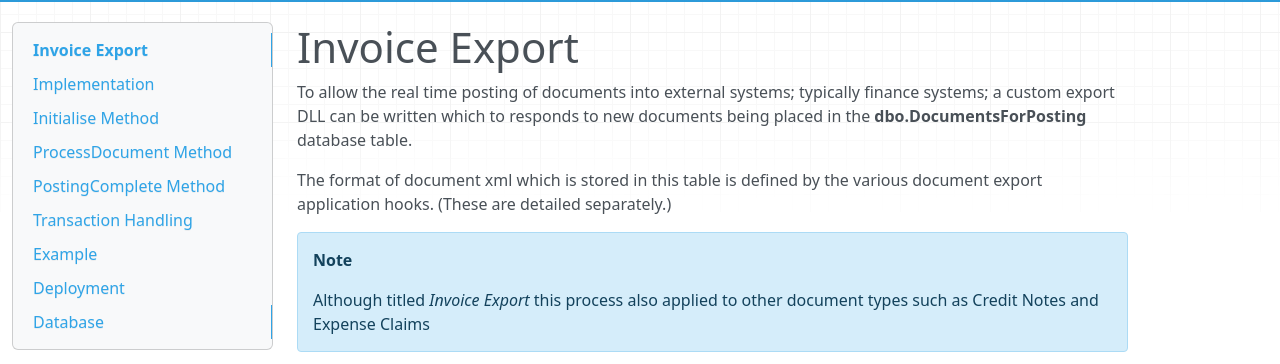
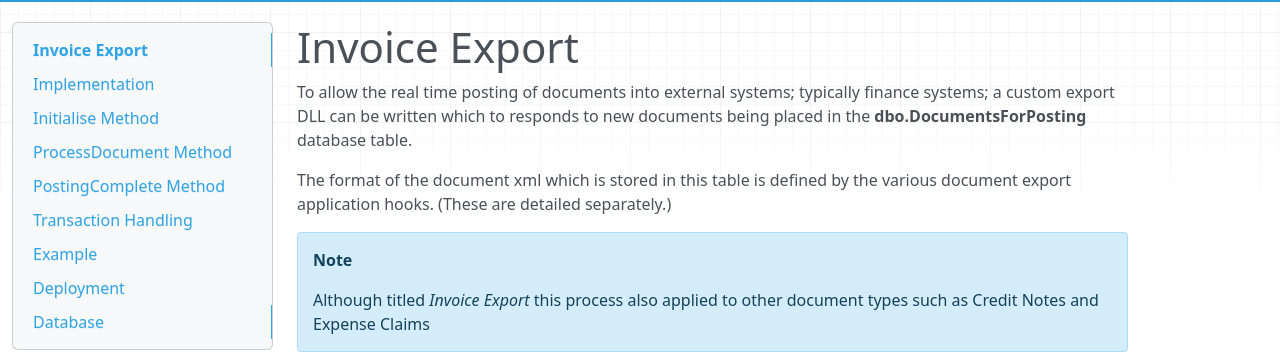
Before and after one commit to proactis-documentation/documentation-source, an MkDocs documentation site: the page built from docs/p2p/invoicePosting.md, in a window 1280 px wide and 900 px high. Shown: the part 94-458 px from the top of the window. Built offline with MkDocs 1.6.1, drawn with Linux system fonts in a browser that asks for light colours; nearby versions of some CDN libraries; old or Windows-style settings are respelled for this version of MkDocs; some of the changed text lies outside the part shown.

Commit message:
InvoicePosting

```diff
--- a/docs/p2p/invoicePosting.md
+++ b/docs/p2p/invoicePosting.md
@@ -1,7 +1,7 @@
 # Invoice Export
 To allow the real time posting of documents into external systems; typically finance systems; a custom export DLL can be written which to responds to new documents being placed in the __dbo.DocumentsForPosting__ database table.
 
-The format of document xml which is stored in this table is defined by the various document export application hooks.  (These are detailed separately.)
+The format of the document xml which is stored in this table is defined by the various document export application hooks.  (These are detailed separately.)
 
 !!! note
 
@@ -169,6 +169,11 @@
 
 Your dll should be complied (and named xyzExportProcessor.dll) and then copied into your __PROACTIS P2P/Plugins__  (or __Plugins/[database-title]__) folder.
 
+As the __PROACTIS P2P Accounting Export Service__ starts it will write a message to Windows Event Log listing the databases/plugins which will be used.
+
+![alt text](../img/p2p/exports/servicestartup.JPG "Upload")
+
+
 ## Database
 
 The pending documents are held in the database table __dbo.DocumentsForPosting__.  In order to maintain compatibility with legacy code there is a view of this table called __dbo.InvoicesForPosting__.  For all new development the use of the base table is preferred.
```
Also changed, not shown: docs/img/p2p/exports/servicestartup.JPG (added).
